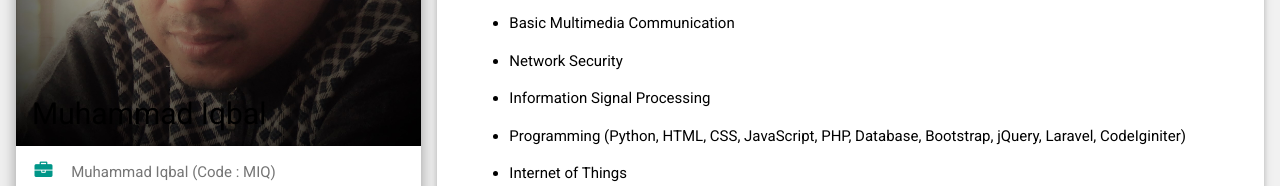
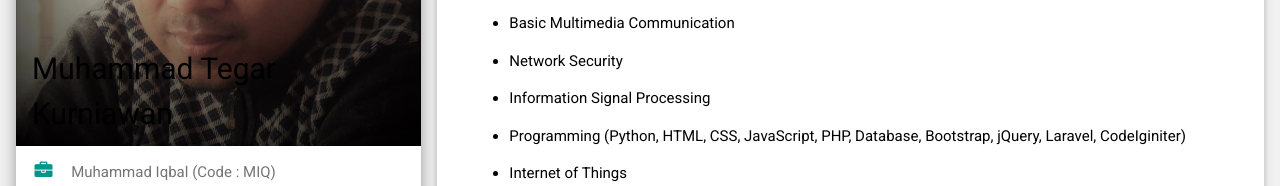
Before and after one commit to Tegarrrkurniawan/CV, a plain HTML site: page index.html in a window 1280 px wide. Shown: the part 251-437 px from the top of the page. Drawn offline with nearby package versions, Linux system fonts and the light colour scheme.

Commit message:
Update index.html

```diff
--- a/index.html
+++ b/index.html
@@ -29,7 +29,7 @@
             <div class="w3-display-container">
               <img src="aset/miq.JPG" style="width: 100%" alt="miq picture" />
               <div class="w3-display-bottomleft w3-container w3-text-black">
-                <h2>Muhammad Iqbal</h2>
+                <h2>Muhammad Tegar Kurniawan</h2>
               </div>
             </div>
             <div class="w3-container">
```
